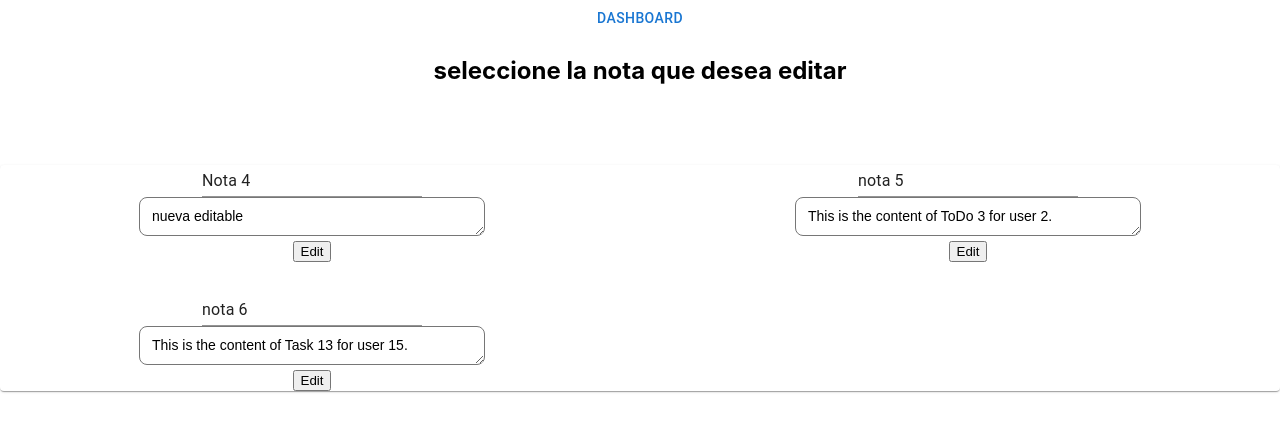
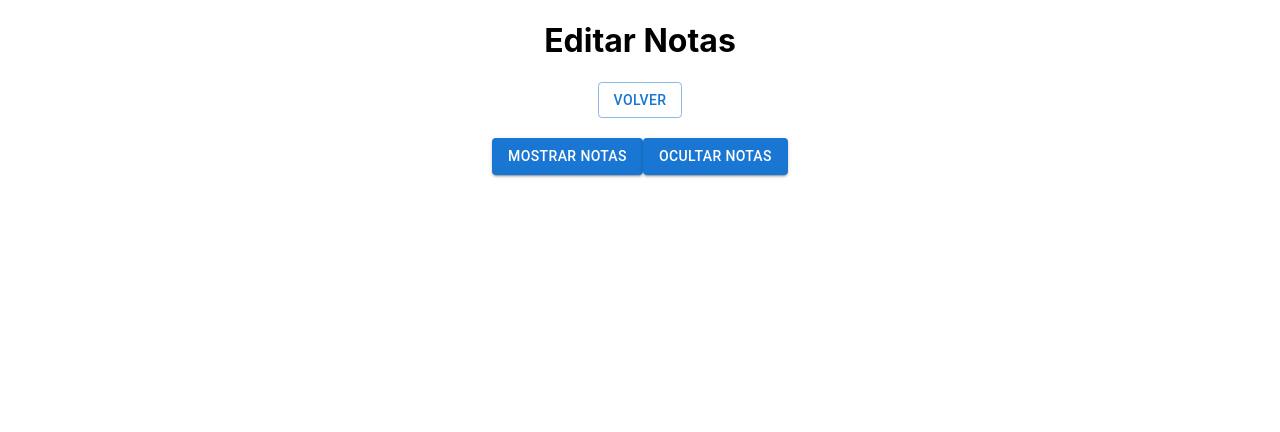
Before and after one commit to valeriaalfaroo/proyectoFinalPrograWeb, a React (Create React App) app in the folder proyectofinal/: page /Editar in a window 1280 px wide. Shown: the top 432 px of the page. Built offline with nearby package versions, Linux system fonts and the light colour scheme.

Commit message:
componente editar
se llama las notas por usuario en editar y se pone boton editar individualmente

```diff
--- a/proyectofinal/src/components/NotasID/NotasID.js
+++ b/proyectofinal/src/components/NotasID/NotasID.js
@@ -15,7 +15,7 @@ const NotasId = () => {
       try {
         const urlDelApi = "http://localhost:8080/api/note/all";
         const params = {
-          id: '2',   // userId: userId, // Suponiendo que el parámetro esperado por la API es userId
+          id: '1',   // userId: userId, // Suponiendo que el parámetro esperado por la API es userId
         };
         const response = await axios.get(urlDelApi, { params });
         setNotes(response.data);
--- a/proyectofinal/src/components/borrar/borrar.js
+++ b/proyectofinal/src/components/borrar/borrar.js
@@ -60,7 +60,7 @@ const Borrar = (props) => {
     };
     const callAPINotes = (event) => {
       axios
-        .get(`${urlDelApi}/notas`)
+        .get(`${urlDelApi}`)
         .then(function (response) {
           // handle success
           console.log(response);
--- a/proyectofinal/src/components/editar/editar.js
+++ b/proyectofinal/src/components/editar/editar.js
@@ -10,160 +10,129 @@ import axios from "axios";
 import Menu from '@mui/material/Menu';
 import MenuItem from '@mui/material/MenuItem';
 import {useEffect} from 'react';
-
+import { useState } from 'react';
 import {TextareaAutosize } from '@mui/material' ;
 import { renderMatches } from 'react-router-dom';
 
 const Editar = (props) => {
+  const [notes, setNotes] = useState([]);
+  const [showNotes, setShowNotes] = useState(false);
+  const [editMode, setEditMode] = useState(false);
+  const [editingNote, setEditingNote] = useState({ id: '', title: '', content: '' });
 
-  const [formValues, setFormValues] = React.useState();
-  const [authenticated, setAuthenticated] = React.useState();
-  const [users, setUsers] = React.useState();
-  const [notes, setNotes] = React.useState();
-  const [user,setUser]=React.useState(props.user);
+  useEffect(() => {
+    const fetchData = async () => {
+      try {
+        const urlDelApi = "http://localhost:8080/api/note/all";
+        const params = {
+          id: '1',
+        };
+        const response = await axios.get(urlDelApi, { params });
+        setNotes(response.data);
+      } catch (error) {
+        console.error(error);
+      }
+    };
 
-  const urlDelApi = "http://localhost:8080/api/note/byid";
+    if (showNotes) {
+      fetchData();
+    }
+  }, [showNotes]);
 
-  const mockNotes = [
-    {
-      NoteID: 4,
-      UserID: 4,
-      Title: "Nota 4",
-      Content: "nueva editable",
-      CreatedAt: "2023-10-10 15:56:41",
-    },
-    {
-      NoteID: 5,
-      UserID: 4,
-      Title: "nota 5",
-      Content: "This is the content of ToDo 3 for user 2.",
-      CreatedAt: "2023-10-10 15:56:41",
-    },
-    {
-      NoteID: 6,
-      UserID: 5,
-      Title: "nota 6",
-      Content: "This is the content of Task 13 for user 15.",
-      CreatedAt: "2023-10-10 15:56:41",
-    },
-  ];
-
-  const onChancheInput = (event) => {
-    let name = event.target.name;
-    let value = event.target.value;
-    console.log(event);
-    console.log(name);
-    console.log(value);
-
-    setFormValues({ ...formValues, [name]: value });
+  const handleShowNotes = () => {
+    setShowNotes(true);
+    setEditMode(false);
   };
 
-  const callAPINotes = (event) => {
-    axios
-      .get(`${urlDelApi}/notas`)
-      .then(function (response) {
-        console.log(response);
-        console.log(response.data.records);
-        console.log(response.statusText);
-        setNotes(response.data.records);
-      })
-      .catch(function (error) {
-        console.log(error);
-      })
-      .finally(function () {
-      });
+  const handleHideNotes = () => {
+    setShowNotes(false);
   };
 
-  const callAPMockNotes = (event) => {
-    setNotes(mockNotes);
-    setNotes([...mockNotes]);
+  const handleEnterEditMode = (note) => {
+    setEditMode(true);
+    setEditingNote(note);
   };
 
-  const clearNotes = (event) => {
-    setNotes();
+  const handleSaveChanges = async () => {
+    try {
+      const urlDelApi = "http://localhost:8080/api/note/byid";
+      const { id, title, content } = editingNote;
+      const params = {
+        id: '9',
+      };
+      //await axios.put(urlDelApi, { id, title, content });
+       await axios.put(urlDelApi, editingNote,params);
+      setEditMode(false);
+      //  volver a cargar las notas después de la edición
+      // fetchData();
+    } catch (error) {
+      console.error(error);
+    }
   };
 
-  const [anchorEl, setAnchorEl] = React.useState(null);
-    const open = Boolean(anchorEl);
-    const handleClick = (event) => {
-      setAnchorEl(event.currentTarget);
-    };
+  const handleCancelEdit = () => {
+    setEditMode(false);
+    // Puedes reiniciar la nota de edición si lo deseas
+    setEditingNote({ id: '', title: '', content: '' });
+  };
+  const volver = () =>{
+    window.location.href="/Perfilpersona"
+  }
 
-    const handleClose = () => {
-      setAnchorEl(null);
-    };
+  return (
+    <div>
+      <h1>Editar Notas</h1>
+      <Button variant="outlined" onClick={volver}>
+        Volver
+      </Button> <br></br><br></br>
+      <Button variant="contained" onClick={handleShowNotes}>
+        Mostrar Notas
+      </Button>
+      <Button variant="contained" onClick={handleHideNotes}>
+        Ocultar Notas
+      </Button>
 
-    useEffect(() => {
-      callAPMockNotes();
-    }, []);
+      {showNotes && (
+        <Grid container spacing={2}>
+          {notes.map((note) => (
+            <Grid item key={note.id} xs={12} sm={6} md={4}>
+              <div>
+                <h3>{note.title}</h3>
+                <p>{note.content}</p>
+                {!editMode && (
+                  <Button variant="outlined" onClick={() => handleEnterEditMode(note)}>
+                    Editar
+                  </Button>
+                )}
+              </div>
+            </Grid>
+          ))}
+        </Grid>
+      )}
 
-    const editNotes = (noteID) => {
-      //requiere conexion a base de datos
-    };
+      {editMode && (
+        <div>
 
-  return(
-    <div className={styles.Editar} data-testid="Editar">
-
-
-
-    <div>
-    <Button
-        id="basic-button"
-        aria-controls={open ? 'basic-menu' : undefined}
-        aria-haspopup="true"
-        aria-expanded={open ? 'true' : undefined}
-        onClick={handleClick}
-      >
-        DASHBOARD
-      </Button>
-      <Menu
-        id="basic-menu"
-        anchorEl={anchorEl}
-        open={open}
-        onClose={handleClose}
-        MenuListProps={{
-          'aria-labelledby': 'basic-button',
-        }}
-      >
-        <MenuItem onClick={handleClose}>
-      <a href="./perfilpersona">Profile</a>
-    </MenuItem>
-    <MenuItem onClick={handleClose}>
-      <a href="./main">Home</a>
-    </MenuItem>
-    <MenuItem onClick={handleClose}>
-      <a href="./login">Logout</a>
-    </MenuItem>
-      </Menu>
+          <TextField
+            label="Nuevo Título"
+            value={editingNote.title}
+            onChange={(e) => setEditingNote({ ...editingNote, title: e.target.value })}
+          />
+          <TextField
+            label="Nuevo Contenido"
+            value={editingNote.content}
+            onChange={(e) => setEditingNote({ ...editingNote, content: e.target.value })}
+          />
+          <Button variant="contained" onClick={handleSaveChanges}>
+            Guardar Cambios
+          </Button>
+          <Button variant="contained" onClick={handleCancelEdit}>
+            Cancelar Edición
+          </Button>
+        </div>
+      )}
     </div>
-
-  <h2>{user?.usuario} seleccione la nota que desea editar</h2>
-        <br/>
-        <br/>
-        <br/>
-
-    <Card id="card-home" className={styles["card-home"]}>
-    <Grid container spacing={4}>
-      {notes?.map((nota) =>
-      (
-         <Grid item xs={6} key={nota.NoteID}>
-            <Note titulo="titulo" note={nota}>
-
-            </Note>
-            <button onClick={() => editNotes(nota.noteID)}>Edit</button>
-        </Grid>
-
-      ))}
-    </Grid>
-
-  </Card>
-
-  </div>
-  )
+  );
 };
 
-Editar.propTypes = {};
-
-Editar.defaultProps = {};
-
 export default Editar;
```
